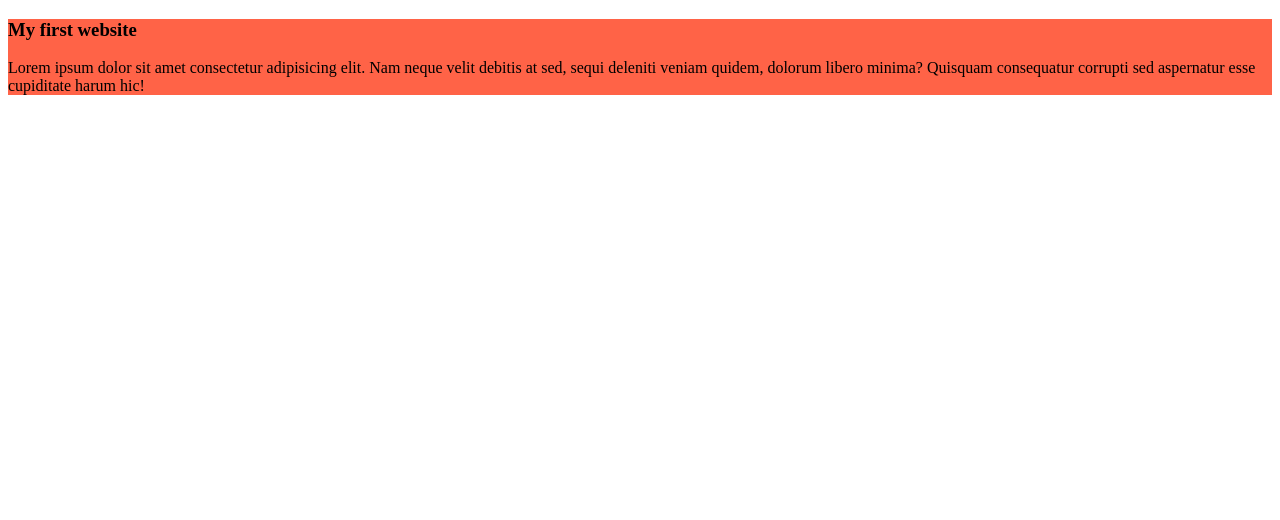
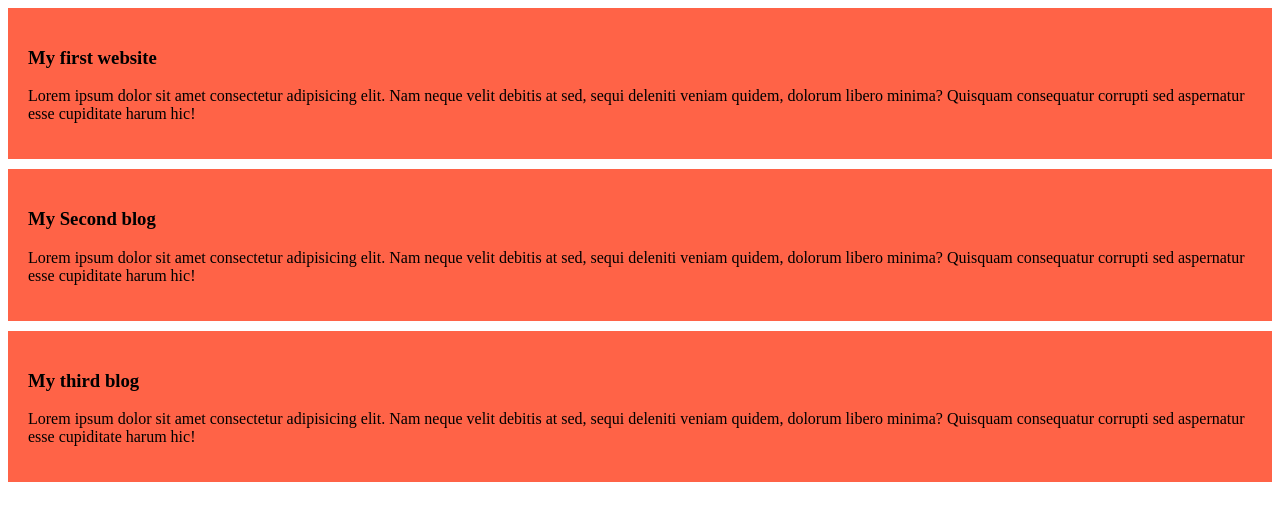
Before and after one commit to Apurba2283/my-simple-website, a plain HTML site: page index.html in a window 1280 px wide. Drawn offline with Linux system fonts and the light colour scheme.

Commit message:
added the second and the third blog

```diff
--- a/index.html
+++ b/index.html
@@ -11,6 +11,14 @@
         <h3>My first website</h3>
         <p>Lorem ipsum dolor sit amet consectetur adipisicing elit. Nam neque velit debitis at sed, sequi deleniti veniam quidem, dolorum libero minima? Quisquam consequatur corrupti sed aspernatur esse cupiditate harum hic!</p>
     </div>
+    <div>
+        <h3>My Second blog</h3>
+        <p>Lorem ipsum dolor sit amet consectetur adipisicing elit. Nam neque velit debitis at sed, sequi deleniti veniam quidem, dolorum libero minima? Quisquam consequatur corrupti sed aspernatur esse cupiditate harum hic!</p>
+    </div>
+    <div>
+        <h3>My third blog</h3>
+        <p>Lorem ipsum dolor sit amet consectetur adipisicing elit. Nam neque velit debitis at sed, sequi deleniti veniam quidem, dolorum libero minima? Quisquam consequatur corrupti sed aspernatur esse cupiditate harum hic!</p>
+    </div>
 
 </body>
 </html>
--- a/styles/blog.css
+++ b/styles/blog.css
@@ -1,3 +1,5 @@
 div{
     background-color: tomato;
+    padding: 20px;
+    margin-bottom: 10px;
 }
```
